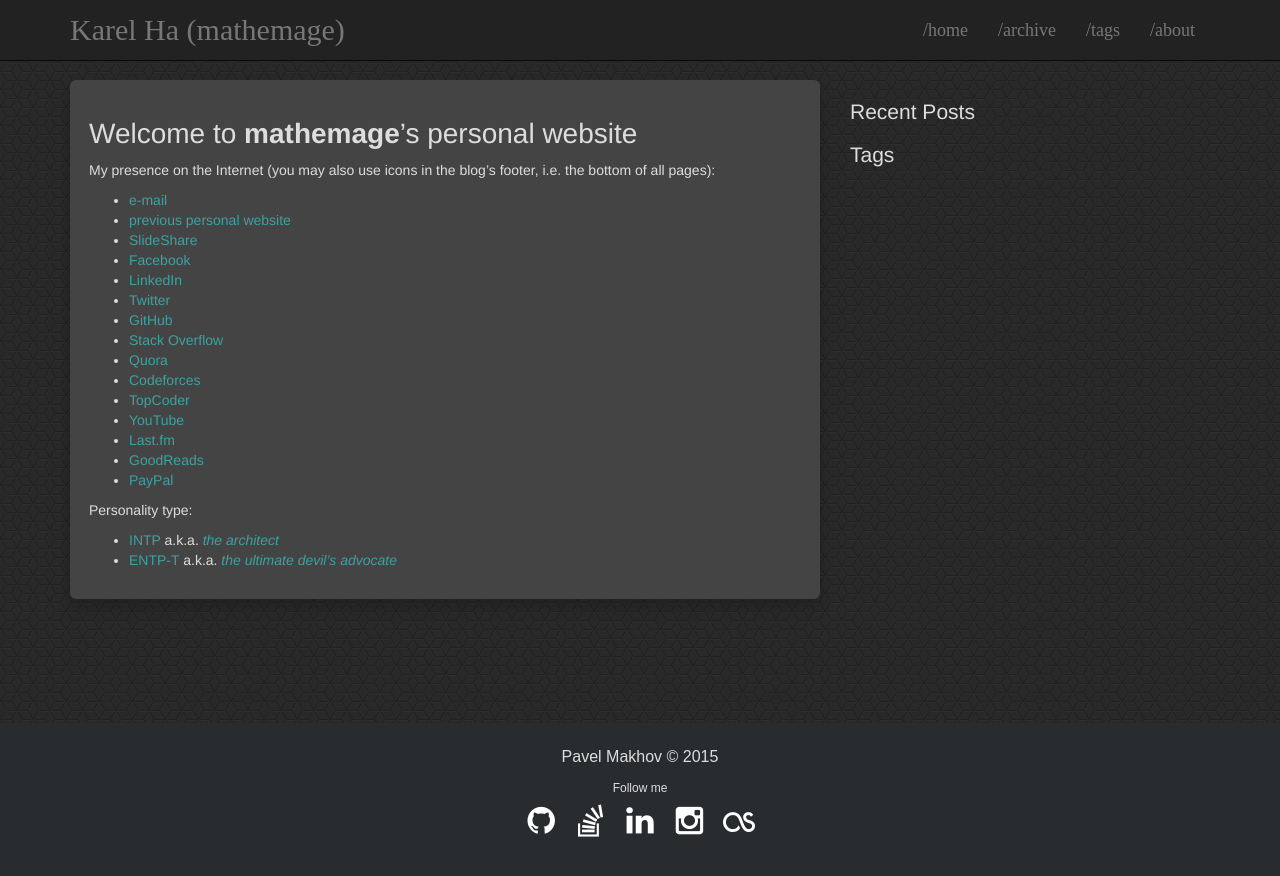
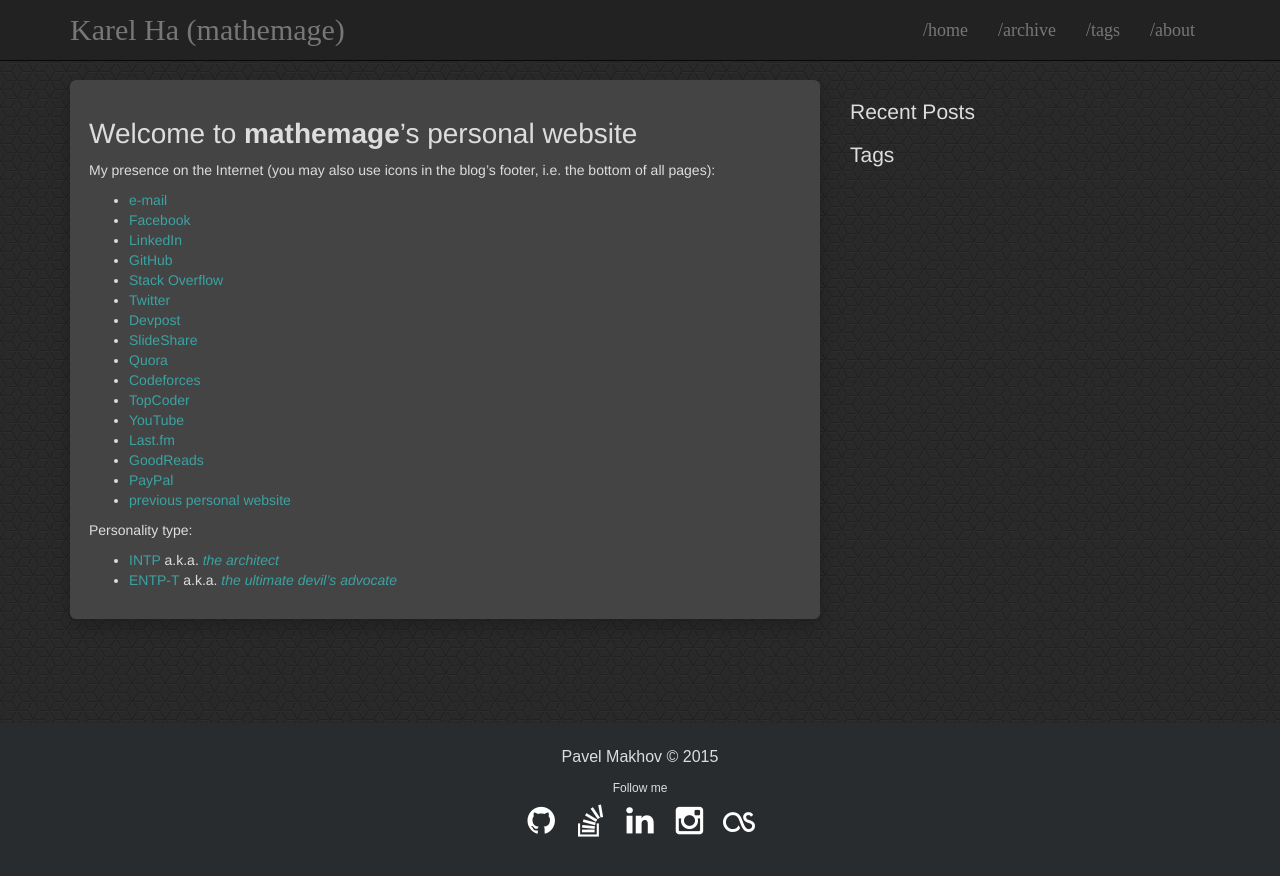
Before and after one commit to mathemage/mathemage.github.io, a Jekyll site: the page built from index.md, in a window 1280 px wide. Shown: the top 876 px of the page. Built offline with Jekyll 4.4.1, drawn with Linux system fonts in a browser that asks for light colours; our own code applies the rules of GitHub Pages for plain Markdown files.

Commit message:
Add link to Devpost portfolio

```diff
--- a/index.md
+++ b/index.md
@@ -3,13 +3,13 @@
 My presence on the Internet (you may also use icons in the blog's footer, i.e. the bottom of all pages):
 
 * [e-mail](mathemage@gmail.com)
-* [previous personal website](https://sites.google.com/site/mathemage/)
-* [SlideShare](https://www.slideshare.net/KarelHa1)
 * [Facebook](https://www.facebook.com/mathemage)
 * [LinkedIn](https://www.linkedin.com/in/mathemage/)
-* [Twitter](https://twitter.com/mathemage)
 * [GitHub](https://github.com/mathemage/)
 * [Stack Overflow](http://stackoverflow.com/story/mathemage)
+* [Twitter](https://twitter.com/mathemage)
+* [Devpost](https://devpost.com/mathemage)
+* [SlideShare](https://www.slideshare.net/KarelHa1)
 * [Quora](https://www.quora.com/profile/Karel-Ha)
 * [Codeforces](http://codeforces.com/profile/mathemage)
 * [TopCoder](https://www.topcoder.com/members/mathemage/)
```
Also changed, not shown: other parts of index.md (+1 -1 lines).
